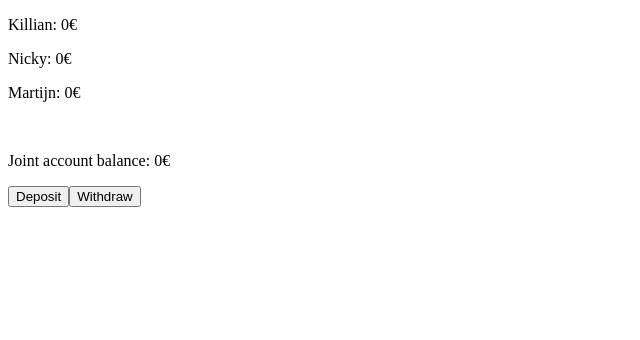
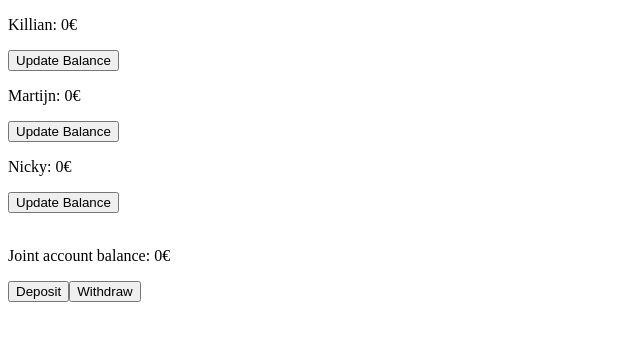
Before and after one commit to vvnoah/angular-bankaccounts, an Angular app: page / in a window 1280 px wide. Shown: the top 340 px of the page, without its empty margins (0-640 px from the left). Built offline with nearby package versions, Linux system fonts and the light colour scheme.

Commit message:
#18 Each user now has an individual account that can be updated

```diff
--- a/src/app/app.component.html
+++ b/src/app/app.component.html
@@ -1,4 +1,9 @@
-<user *ngFor="let user of users" [userName]="user.userName" [userBalance]="user.userBalance"></user>
+<div *ngFor="let user of users">
+    <user [userName]="user.userName" [userBalance]="user.userBalance"></user>
+    <button (click)="updateBalance(user)">Update Balance</button>
+</div>
+
+
 <br>
 <p>Joint account balance: {{ balance | currency }}</p>
 <button (click)="deposit()">Deposit</button>
--- a/src/app/app.component.ts
+++ b/src/app/app.component.ts
@@ -14,10 +14,18 @@ export class AppComponent {
   title = 'angular-bankaccounts';
 
   users = [
-    {"userName" : "Killian", "userBalance" : 0},
-    {"userName" : "Nicky", "userBalance" : 0},
-    {"userName" : "Martijn", "userBalance" : 0}
+    {userName:"Killian", userBalance: 0},
+    {userName:"Martijn", userBalance: 0},
+    {userName:"Nicky", userBalance: 0}
   ];
+
+
+  item:any;
+  updateBalance(item:any){
+    let index = this.users.indexOf(item);
+    item.userBalance += 5;
+    this.users[index] = item;
+  }
 
   balance = this.account.balance;
 
--- a/src/app/user/user.component.ts
+++ b/src/app/user/user.component.ts
@@ -15,6 +15,4 @@ export class UserComponent implements OnInit {
 
   @Input() userName:string = "";
   @Input() userBalance:number = 0;
-
-
 }
```
